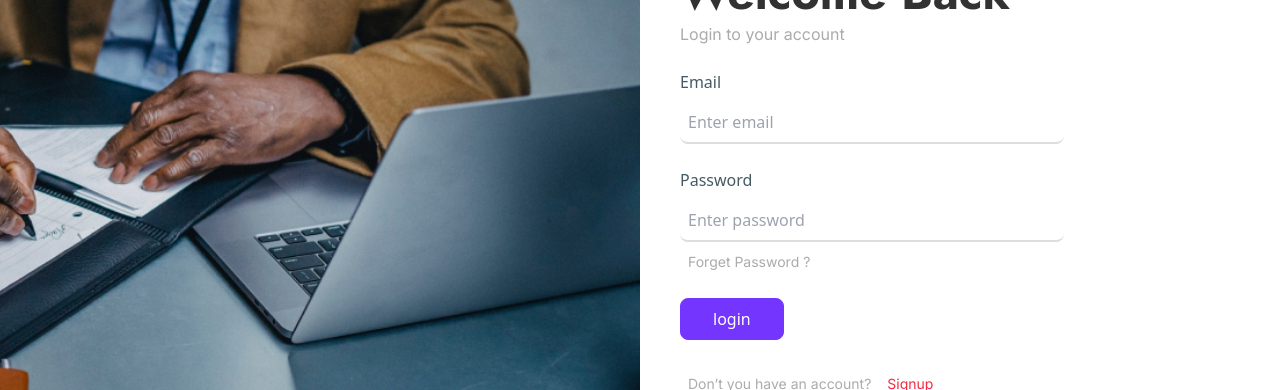
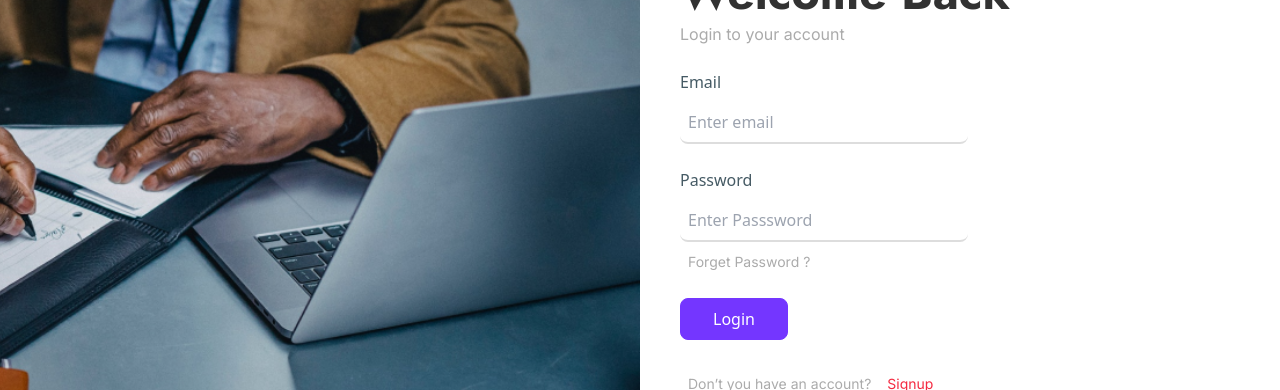
Before and after one commit to ujjwol75/Note-Management-System, a Next.js app: page /Signin in a window 1280 px wide. Shown: the part 189-579 px from the top of the page. Built offline with nearby package versions, Linux system fonts and the light colour scheme.

Commit message:
form header component

```diff
--- /dev/null
+++ b/src/components/reusable/buttons/CustomeButton.tsx
@@ -0,0 +1,17 @@
+import React from "react";
+
+type Props = {
+    name: any;
+    type: any;
+};
+
+export const CustomeButton = (props: Props) => {
+    const {name, type} = props;
+  return (
+    <>
+      <button type={type} className="purple-btn">
+        {name}
+      </button>
+    </>
+  );
+};
--- /dev/null
+++ b/src/components/reusable/formheader/FormHeader.tsx
@@ -0,0 +1,22 @@
+import React from "react";
+
+type Props = {
+    main_title: any,
+    sub_title: any
+}
+
+const FormHeader = (props: Props) => {
+    const {main_title, sub_title} = props;
+  return (
+    <div>
+      <h1 className="leading-[59px] text-5xl font-bold font-Jost">
+        {main_title}
+      </h1>
+
+      <p className="  leading-6 font-Inter text-[#ABABAB]">
+        {sub_title}
+      </p>
+    </div>
+  );
+};
+export default FormHeader;
--- a/src/components/signin/Signincomponent.tsx
+++ b/src/components/signin/Signincomponent.tsx
@@ -4,6 +4,8 @@ import Image from "next/image";
 import { Formik, Form, Field, ErrorMessage } from "formik";
 import * as Yup from "yup";
 import { Signin_formValidation } from "../formikvalidation/Formikfromvalidation";
+import CustomeField from "../reusable/formikComponent/CustomeField";
+import { CustomeButton } from "../reusable/buttons/CustomeButton";
 
 type Props = {
   signInHandler: any;
@@ -73,38 +75,20 @@ const Signincomponent = (props: Props) => {
                     Login to your account
                   </p>
                 </div>
+                <CustomeField
+                  label={"Email"}
+                  name={"email"}
+                  type={"text"}
+                  fieldname={"Enter email"}
+                />
 
                 <div className="mt-9">
-                  <h2 className="text-md text-[#455A64] mb-2 text-Inter font-medium">
-                    Email
-                  </h2>
-                  <label>
-                    <Field
-                      className="outline-none border-b-2 border-tgray p-2 rounded-lg w-48 sm:w-60 md:w-96 "
-                      placeholder="Enter email"
-                      type="email"
-                      name="email"
-                    />
-                    <ErrorMessage
-                      name="email"
-                      component="div"
-                      className="text-sky-300"
-                    />
-                  </label>
-                </div>
-                <div className="mt-9">
-                  <h2 className="text-md text-[#455A64] mb-2 text-Inter font-medium">
-                    Password
-                  </h2>
-                  <label>
-                    <Field
-                      className="outline-none border-b-2 border-tgray p-2 rounded-lg w-48 sm:w-60 md:w-96 "
-                      placeholder="Enter password"
-                      type="password"
-                      name="password"
-                    />
-                    <ErrorMessage name="password" component="div" />
-                  </label>
+                  <CustomeField
+                    label={"Password"}
+                    name={"password"}
+                    type={"password"}
+                    fieldname={"Enter Passsword"}
+                  />
                   <Link href="Resetpassword">
                     <p className=" leading-6  font-Inter cursor-pointer text-[#ABABAB] text-sm mt-2 ml-2">
                       Forget Password ?
@@ -112,9 +96,7 @@ const Signincomponent = (props: Props) => {
                   </Link>
                 </div>
                 <div>
-                  <button type="submit" className="purple-btn">
-                    login
-                  </button>
+                  <CustomeButton type={"submit"} name={"Login"} />
                 </div>
                 <div>
                   <p className=" leading-6 font-Inter text-[#ABABAB] text-sm mt-2 ml-2">
--- a/src/components/signup/Signupcomponent.tsx
+++ b/src/components/signup/Signupcomponent.tsx
@@ -5,7 +5,9 @@ import { Formik, Form, Field, ErrorMessage } from "formik";
 import * as Yup from "yup";
 import CustomeField from "../reusable/formikComponent/CustomeField";
 import CustomeDropdown from "../reusable/formikComponent/CustomeDropdown";
-import {Signup_formValidation} from "../formikvalidation/Formikfromvalidation";
+import { Signup_formValidation } from "../formikvalidation/Formikfromvalidation";
+import { CustomeButton } from "../reusable/buttons/CustomeButton";
+import FormHeader from "../reusable/formheader/FormHeader";
 
 type Props = {
   signUpHandler: any;
@@ -27,7 +29,6 @@ const signupFormInitalValue = {
   password: "",
   confirm_password: "",
 };
-
 
 const Signupcomponent = (props: Props) => {
   const { signUpHandler, message } = props;
@@ -78,13 +79,10 @@ const Signupcomponent = (props: Props) => {
                 </Link>
 
                 <div>
-                  <h1 className="leading-[59px] text-5xl font-bold font-Jost">
-                    Welcome Back{" "}
-                  </h1>
-
-                  <p className="  leading-6 font-Inter text-[#ABABAB]">
-                    Create your account
-                  </p>
+                  <FormHeader
+                    main_title={"Welcome Back"}
+                    sub_title={"Create your account"}
+                  />
                 </div>
                 <div className="flex space-x-10 mt-9">
                   {/* Field for username */}
@@ -141,9 +139,7 @@ const Signupcomponent = (props: Props) => {
                 </div>
 
                 <div>
-                  <button type="submit" className="purple-btn">
-                    Signup
-                  </button>
+                  <CustomeButton type={"submit"} name={"Signup"} />
                 </div>
                 <div>
                   <p className=" leading-6 font-Inter text-[#ABABAB] text-sm mt-2 ml-2">
```
